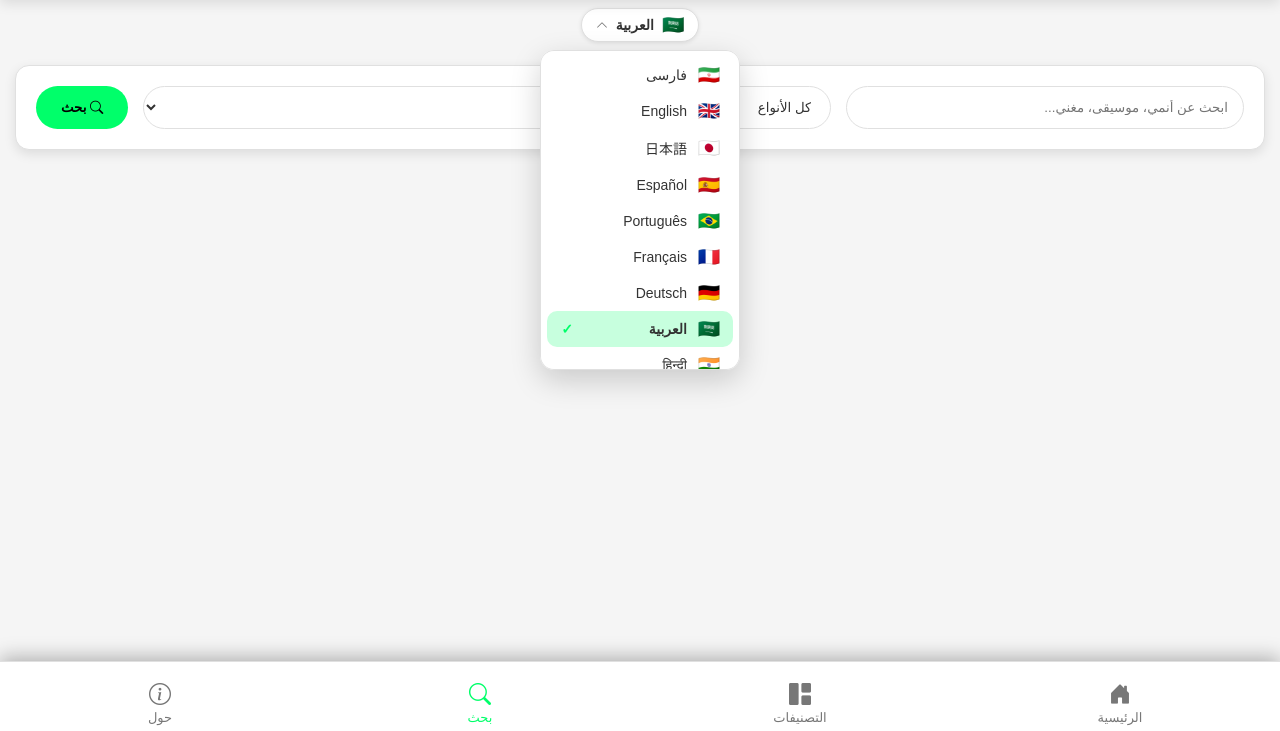
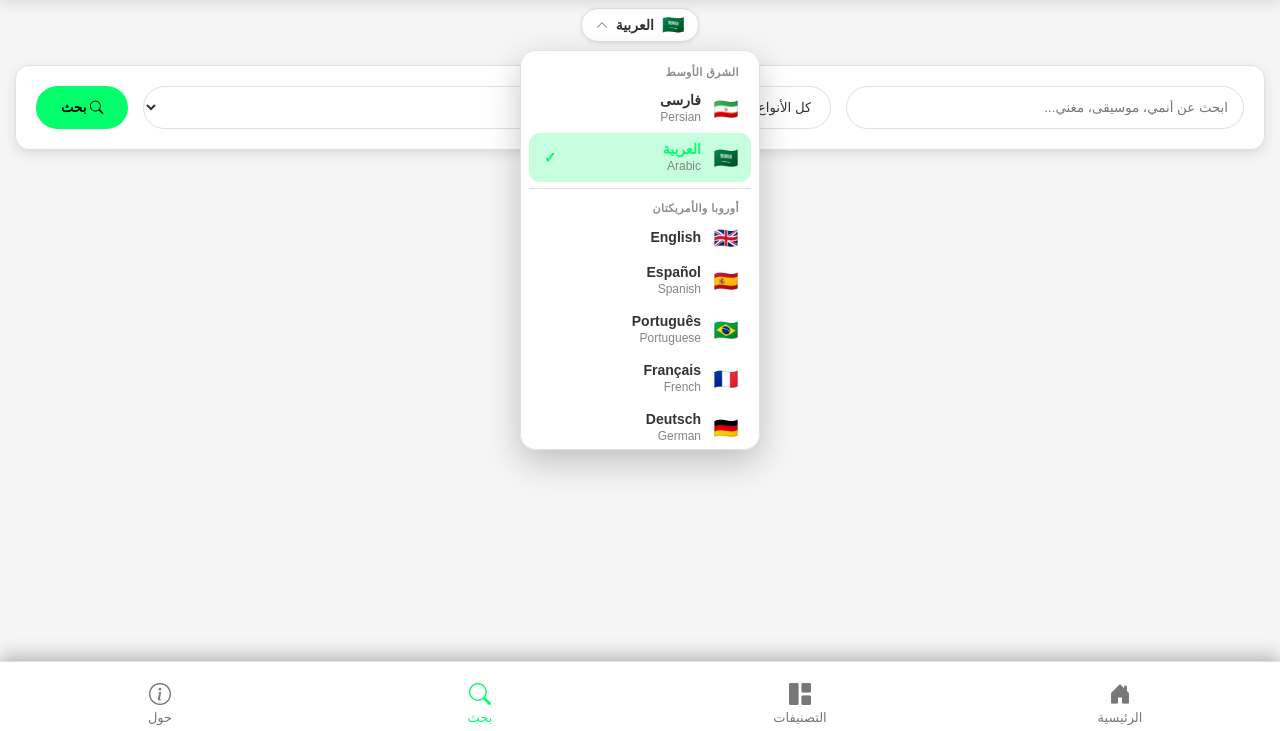
Before and after one commit to mhmdrdapaydar/animemusic, a PHP site: page /ar/search/index.php in a window 1280 px wide, after a click that opens the changed part. Shown: the part 69-800 px from the top of the page. Run offline with PHP 8.4, Linux system fonts and the light colour scheme; data comes from the database, SQL or seed files in the repository; some web fonts are replaced.

Commit message:
group language menu by region with per-language native + English labels for clearer separation
Co-authored-by: arena-agent <297053741+arena-agent@users.noreply.github.com>

```diff
--- a/assets/site.css
+++ b/assets/site.css
@@ -559,23 +559,47 @@ select.form-control {
     top: calc(100% + 8px);
     left: 50%;
     transform: translateX(-50%);
-    min-width: 200px;
-    max-height: 320px;
+    min-width: 240px;
+    max-height: 400px;
     overflow-y: auto;
     background: var(--bg-card, #fff);
     border: 1px solid var(--border-color, #e0e0e0);
-    border-radius: 14px;
-    box-shadow: 0 10px 30px rgba(0, 0, 0, 0.18);
-    padding: 6px;
+    border-radius: 16px;
+    box-shadow: 0 12px 34px rgba(0, 0, 0, 0.22);
+    padding: 8px;
     z-index: 70;
+}
+
+.lang-list::-webkit-scrollbar {
+    width: 8px;
+}
+.lang-list::-webkit-scrollbar-thumb {
+    background: var(--border-color, #444);
+    border-radius: 8px;
+}
+
+/* تیتر جداکننده‌ی هر منطقه */
+.lang-group + .lang-group {
+    margin-top: 6px;
+    padding-top: 6px;
+    border-top: 1px solid var(--border-color, #eaeaea);
+}
+.lang-group-title {
+    padding: 7px 12px 5px;
+    font-size: 11px;
+    font-weight: 700;
+    letter-spacing: 0.4px;
+    text-transform: uppercase;
+    color: var(--text-secondary, #888);
+    opacity: 0.85;
 }
 
 .lang-item {
     display: flex;
     align-items: center;
-    gap: 10px;
-    padding: 9px 12px;
-    border-radius: 10px;
+    gap: 12px;
+    padding: 8px 12px;
+    border-radius: 11px;
     color: var(--text-primary, #333);
     text-decoration: none;
     font-size: 14px;
@@ -588,23 +612,44 @@ select.form-control {
 .lang-item.active {
     background: rgba(128, 128, 128, 0.20);
     background: color-mix(in srgb, var(--primary-color, #00ff6a) 22%, transparent);
-    font-weight: 700;
 }
 .lang-item-flag {
-    font-size: 18px;
+    font-size: 20px;
     line-height: 1;
-    width: 24px;
+    width: 26px;
     text-align: center;
     flex-shrink: 0;
 }
+.lang-item-body {
+    flex: 1;
+    display: flex;
+    flex-direction: column;
+    min-width: 0;
+}
 .lang-item-name {
-    flex: 1;
+    font-weight: 600;
+    line-height: 1.25;
+    white-space: nowrap;
+    overflow: hidden;
+    text-overflow: ellipsis;
+}
+.lang-item.active .lang-item-name {
+    color: var(--primary-color, #00ff6a);
+    font-weight: 700;
+}
+.lang-item-sub {
+    font-size: 12px;
+    line-height: 1.3;
+    color: var(--text-secondary, #999);
+    opacity: 0.9;
 }
 .lang-item-check {
     color: var(--primary-color, #00ff6a);
     font-weight: 700;
-    width: 16px;
+    font-size: 15px;
+    width: 18px;
     text-align: center;
+    flex-shrink: 0;
 }
 
 @media (max-width: 480px) {
@@ -614,6 +659,8 @@ select.form-control {
         gap: 6px;
     }
     .lang-trigger-flag { font-size: 16px; }
-    .lang-list { min-width: 180px; max-height: 300px; }
-    .lang-item { font-size: 13px; padding: 8px 10px; }
+    .lang-list { min-width: 216px; max-height: 360px; }
+    .lang-item { font-size: 13px; padding: 7px 10px; gap: 10px; }
+    .lang-item-flag { font-size: 18px; width: 22px; }
+    .lang-item-sub { font-size: 11px; }
 }
--- a/includes/i18n.php
+++ b/includes/i18n.php
@@ -141,6 +141,21 @@ if (!defined('AM_I18N_DEFINED')) {
      * فلگ و انتخاب‌گر زبان (برای قرار دادن بالای صفحه).
      * آیکون پرچم با ایموجی؛ زبان فعال هایلایت می‌شود.
      */
+    /**
+     * گروه‌بندی زبان‌ها برای منوی انتخاب (ترتیب نمایش + جداسازی بصری منطقه‌ای)
+     */
+    function am_lang_groups() {
+        static $groups = null;
+        if ($groups === null) {
+            $groups = [
+                ['key' => 'region_me',   'codes' => ['fa', 'ar']],
+                ['key' => 'region_eu',   'codes' => ['en', 'es', 'pt', 'fr', 'de']],
+                ['key' => 'region_asia', 'codes' => ['ja', 'hi', 'th', 'ko']],
+            ];
+        }
+        return $groups;
+    }
+
     function am_lang_switcher_flags($basePath = '') {
         $cur = am_current_lang();
         $langs = am_languages();
@@ -161,8 +176,15 @@ if (!defined('AM_I18N_DEFINED')) {
               . '</summary>'
               . '<div class="lang-list" role="listbox" aria-label="' . am_e(am_t('language')) . '">';
 
-        foreach ($langs as $code => $meta) {
-            $name = $meta[0];
+        foreach (am_lang_groups() as $group) {
+            $html .= '<div class="lang-group" role="presentation">'
+                   . '<div class="lang-group-title" role="presentation">' . am_e(am_t($group['key'])) . '</div>';
+            foreach ($group['codes'] as $code) {
+                if (!isset($langs[$code])) continue;
+                $meta   = $langs[$code];
+                $name   = $meta[0];
+                $enName = $meta[3];
+                $sub    = ($name !== $enName) ? $enName : '';
                 $href = ($code === 'fa')
                     ? ('/' . ltrim((string)$basePath, '/'))
                     : ('/' . $code . '/' . ltrim((string)$basePath, '/'));
@@ -171,9 +193,14 @@ if (!defined('AM_I18N_DEFINED')) {
                        . ' role="option" data-lang="' . $code . '" hreflang="' . $code . '"'
                        . ($isCur ? ' aria-selected="true"' : '') . '>'
                        . '<span class="lang-item-flag" aria-hidden="true">' . ($flag[$code] ?? '') . '</span>'
+                       . '<span class="lang-item-body">'
                        . '<span class="lang-item-name">' . am_e($name) . '</span>'
+                       . ($sub !== '' ? '<span class="lang-item-sub">' . am_e($sub) . '</span>' : '')
+                       . '</span>'
                        . '<span class="lang-item-check" aria-hidden="true">' . ($isCur ? '✓' : '') . '</span>'
                        . '</a>';
+            }
+            $html .= '</div>';
         }
         $html .= '</div></details></div>';
         return $html;
@@ -201,6 +228,9 @@ if (!defined('AM_I18N_DEFINED')) {
             'categories'      => ['fa'=>'دسته‌ها','en'=>'Categories','ja'=>'カテゴリ','es'=>'Categorías','pt'=>'Categorias','fr'=>'Catégories','de'=>'Kategorien','ar'=>'التصنيفات','hi'=>'श्रेणियाँ','th'=>'หมวดหมู่','ko'=>'카테고리'],
             'search'          => ['fa'=>'جستجو','en'=>'Search','ja'=>'検索','es'=>'Buscar','pt'=>'Pesquisar','fr'=>'Rechercher','de'=>'Suche','ar'=>'بحث','hi'=>'खोज','th'=>'ค้นหา','ko'=>'검색'],
             'language'        => ['fa'=>'انتخاب زبان','en'=>'Choose language','ja'=>'言語を選択','es'=>'Elegir idioma','pt'=>'Escolher idioma','fr'=>'Choisir la langue','de'=>'Sprache wählen','ar'=>'اختيار اللغة','hi'=>'भाषा चुनें','th'=>'เลือกภาษา','ko'=>'언어 선택'],
+            'region_me'       => ['fa'=>'خاورمیانه','en'=>'Middle East','ja'=>'中東','es'=>'Oriente Medio','pt'=>'Oriente Médio','fr'=>'Moyen-Orient','de'=>'Naher Osten','ar'=>'الشرق الأوسط','hi'=>'मध्य पूर्व','th'=>'ตะวันออกกลาง','ko'=>'중동'],
+            'region_eu'       => ['fa'=>'اروپا و آمریکا','en'=>'Europe & Americas','ja'=>'ヨーロッパ・アメリカ','es'=>'Europa y América','pt'=>'Europa e Américas','fr'=>'Europe et Amériques','de'=>'Europa & Amerika','ar'=>'أوروبا والأمريكتان','hi'=>'यूरोप और अमेरिका','th'=>'ยุโรปและอเมริกา','ko'=>'유럽·아메리카'],
+            'region_asia'     => ['fa'=>'آسیا','en'=>'Asia','ja'=>'アジア','es'=>'Asia','pt'=>'Ásia','fr'=>'Asie','de'=>'Asien','ar'=>'آسيا','hi'=>'एशिया','th'=>'เอเชีย','ko'=>'아시아'],
             'about'           => ['fa'=>'درباره ما','en'=>'About','ja'=>'概要','es'=>'Acerca de','pt'=>'Sobre','fr'=>'À propos','de'=>'Über uns','ar'=>'حول','hi'=>'हमारे बारे में','th'=>'เกี่ยวกับ','ko'=>'소개'],
             'profile'         => ['fa'=>'پروفایل','en'=>'Profile','ja'=>'プロフィール','es'=>'Perfil','pt'=>'Perfil','fr'=>'Profil','de'=>'Profil','ar'=>'الملف الشخصي','hi'=>'प्रोफ़ाइल','th'=>'โปรไฟล์','ko'=>'프로필'],
             'login'           => ['fa'=>'ورود','en'=>'Login','ja'=>'ログイン','es'=>'Iniciar sesión','pt'=>'Entrar','fr'=>'Connexion','de'=>'Anmelden','ar'=>'تسجيل الدخول','hi'=>'लॉगिन','th'=>'เข้าสู่ระบบ','ko'=>'로그인'],
```
Lines whose indentation alone changed are shown as unchanged.
